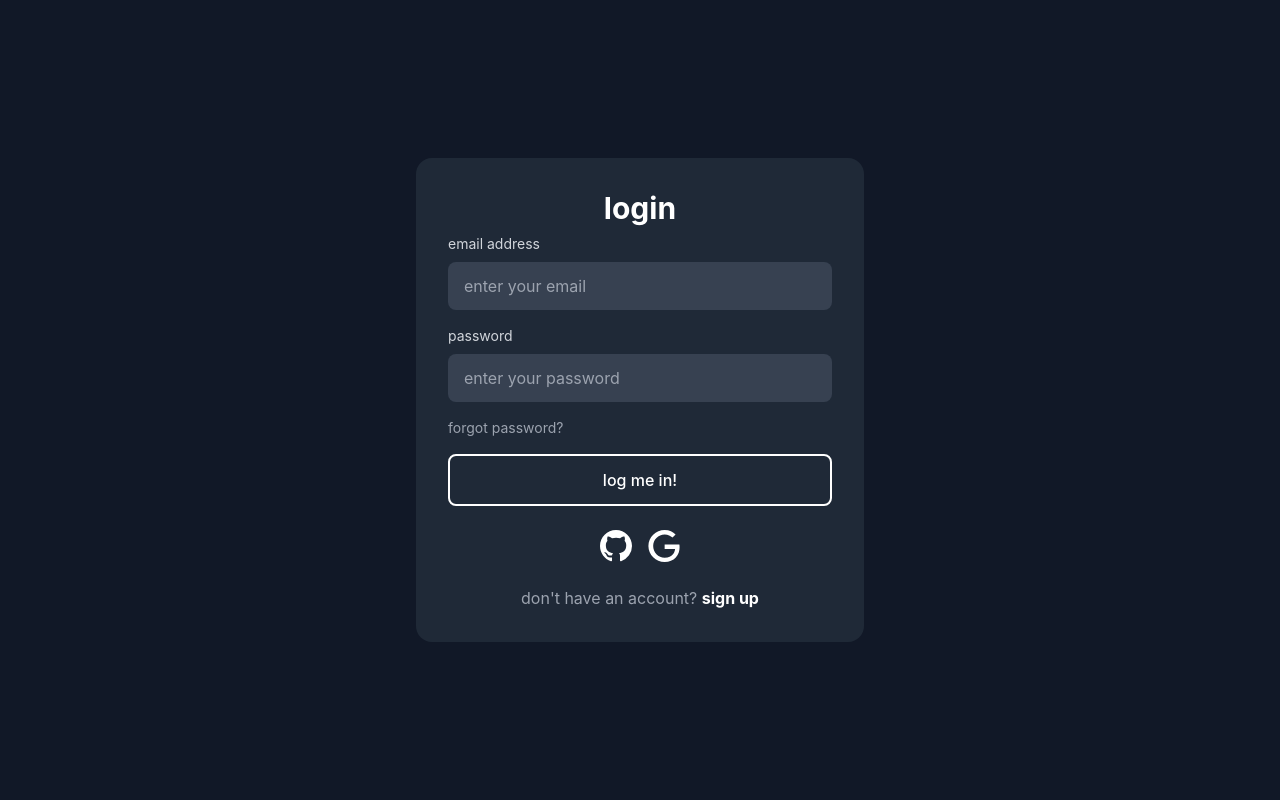
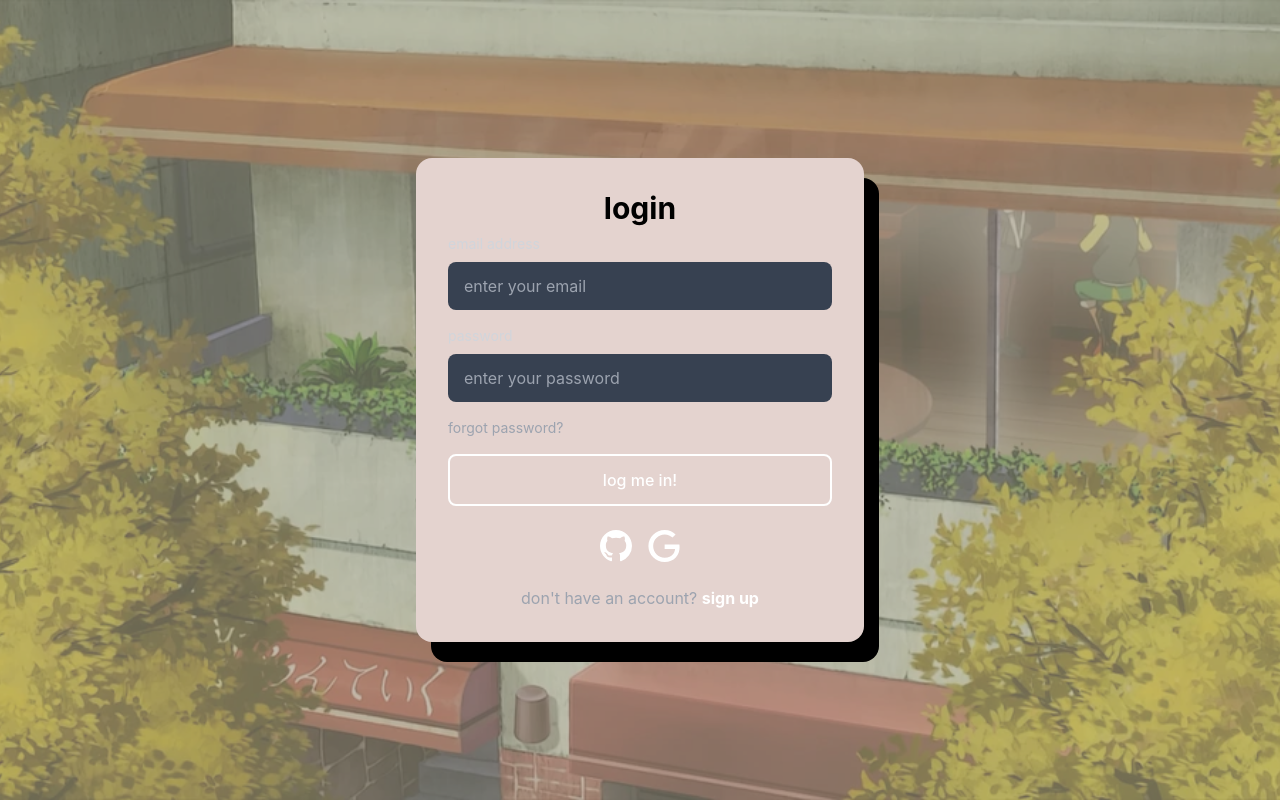
Before and after one commit to Db1zz/Transcendence, a React (Create React App) app in the folder Frontend/app_react/: page /login in a window 1280 px wide. Built offline with nearby package versions, Linux system fonts and the light colour scheme; no server answers.

Commit message:
add bg, start brandbook

```diff
--- a/Frontend/app_react/src/pages/LoginPage.tsx
+++ b/Frontend/app_react/src/pages/LoginPage.tsx
@@ -1,19 +1,8 @@
 import React, { useEffect } from 'react';
 import { useAuth } from '../context/AuthContext';
 import { useLocation, useNavigate } from 'react-router-dom';
+import bgLogin from '../img/bg_login.png';
 
-// const fetchUserData = async () => {
-//   const token = localStorage.getItem('authToken');
-
-//   const response = await fetch('http://localhost:8080/api/user', {
-//     headers: {
-//       'Authorization': `Bearer ${token}`
-//     }
-//   });
-
-//   const data = await response.json();
-//   return data;
-// };
 
 const LoginPage: React.FC = () => {
 
@@ -39,13 +28,15 @@ const LoginPage: React.FC = () => {
 	}
 
 	return (
-		<div className="min-h-screen bg-gray-900 flex items-center justify-center p-4">
-			<div className="bg-gray-800 text-white rounded-2xl p-8 w-full max-w-md">
+		<div className="min-h-screen bg-brand-green flex items-center justify-center p-4 relative overflow-hidden">
+			<div
+				className="absolute inset-0 bg-cover bg-center"
+				style={{ backgroundImage: `url(${bgLogin})` }}
+			/>
+			<div className="absolute inset-0 bg-brand-green opacity-60" />
+			<div className="bg-brand-beige rounded-2xl p-8 w-full max-w-md shadow-sharp relative z-10">
 
-				<h2 className="text-3xl font-bold text-center mb-2">login</h2>
-				{/* <p className="text-gray-400 text-center mb-8">
-          please enter your login and password
-        </p> */}
+				<h2 className="text-3xl font-bold text-black-500 text-center mb-2">login</h2>
 
 				<div className="space-y-4">
 					<div>
--- a/Frontend/app_react/tailwind.config.js
+++ b/Frontend/app_react/tailwind.config.js
@@ -9,7 +9,10 @@ module.exports = {
 				'brand-beige': '#E4D3CF',
 				'brand-peach': '#E2BCB7',
 				'brand-brick': '#B67162'
-      }
+			},
+			boxShadow: {
+				'sharp': '15px 20px 0px rgba(0, 0, 0, 1)',
+			},
 		},
 	},
 	plugins: [],
```
Also changed, not shown: Frontend/app_react/src/img/bg_login.png (added). Lines whose indentation alone changed are shown as unchanged.
